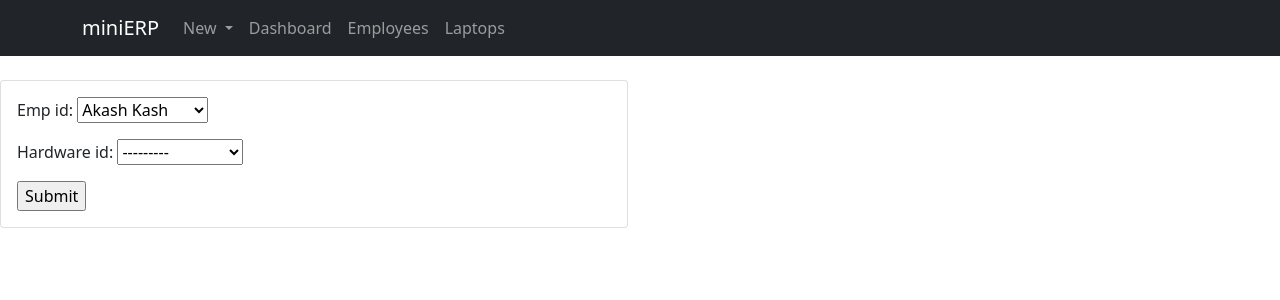
After one commit to 9akashnp8/mini-ERP, a Django app: page /onbrd_hw_assign/1 in a window 1280 px wide. The commit adds this page. Shown: the top 300 px of the page. Run offline with Django 4.2, Linux system fonts and the light colour scheme; data comes from the database, SQL or seed files in the repository; both versions use the stored data as it was after the commit; parts of the project's set-up code (start-up, migrations or seed data) failed here and were passed over.

Commit message:
add new features 1. assign laptops to employees & 2. filter employees table

```diff
--- a/hardware/forms.py
+++ b/hardware/forms.py
@@ -1,5 +1,5 @@
 from django.forms import DateInput, ModelForm
-from .models import Employee, Laptop
+from .models import Employee, Hardware, Laptop
 
 class EmployeeForm(ModelForm):
     class Meta:
@@ -14,3 +14,8 @@ class LaptopForm(ModelForm):
             'laptop_date_purchased': DateInput(),
             'laptop_date_sold': DateInput()
         }
+
+class HardwareAssignmentForm(ModelForm):
+    class Meta:
+        model = Hardware
+        fields = '__all__'
--- a/hardware/models.py
+++ b/hardware/models.py
@@ -57,6 +57,8 @@ class Employee(models.Model):
     history = HistoricalRecords()
 
     def __str__(self):
+        if self.emp_name == None:
+            return "NAME IS NULL"
         return self.emp_name
 
 #Models for the Laptop side of the app
@@ -92,6 +94,7 @@ class Laptop(models.Model):
     model = models.ForeignKey(LaptopModel, null=True, on_delete=models.SET_NULL)
     media = models.ForeignKey(LaptopMedia, null=True, on_delete=models.SET_NULL)
     laptop_status = models.CharField(max_length=20, null=True, choices=LAPTOP_STATUSES)
+    laptop_location = models.ForeignKey(Location, null=True, blank=False, on_delete=models.SET_NULL)
     laptop_date_purchased = models.DateField(null=True)
     laptop_date_sold = models.DateField(null=True, blank=True)
     laptop_date_created = models.DateField(auto_now_add=True)
@@ -111,7 +114,8 @@ class Laptop(models.Model):
         today = date.today()
         age = today - self.laptop_date_purchased
         age_stripped = str(age).split(",", 1)[0]
-        return age_stripped
+        return
+
 
 #Model linking the Employee to the various hardwares (Eg: Laptops, Tablets)
 class Hardware(models.Model):
--- a/hardware/templates/hardware/dash_employees.html
+++ b/hardware/templates/hardware/dash_employees.html
@@ -38,6 +38,10 @@
         <div class="col">
             <div class="card card-body">
                 <h5 class="card-title">Employee List</h5>
+                <form method="GET">
+                  {{myFilter.form}}
+                  <button class="btn btn-primary" type="submit">Search</button>
+                </form>
                 <table class="table table-stripped">
                     <thead>
                       <tr>
--- a/hardware/templates/hardware/dash_laptops.html
+++ b/hardware/templates/hardware/dash_laptops.html
@@ -119,8 +119,9 @@
                                 <td><a href="{% url 'laptop' lap.id %}">{{lap.laptop_sr_no}}</a></td>
                                 <td>{{lap.laptop_status}}</td>
                                 <td>{{lap.laptop_age}}</td>
-                                <td><button type="button" class="btn btn-primary btn-sm">Edit</button>
-                                    <button type="button" class="btn btn-danger btn-sm">Delete</button>
+                                <td>
+                                    <a class="btn btn-primary btn-sm" href="{% url 'laptop_edit' lap.id %}">Edit</a>
+                                    <a class="btn btn-danger btn-sm" href="{% url 'laptop_del' lap.id %}">Delete</a>
                                 </td>
                             </tr>
                         {% endfor %}
--- a/hardware/templates/hardware/navbar.html
+++ b/hardware/templates/hardware/navbar.html
@@ -8,7 +8,7 @@
               New
             </a>
             <ul class="dropdown-menu" aria-labelledby="navbarDropdown">
-              <li><a class="dropdown-item" href="#">Onboarding</a></li>
+              <li><a class="dropdown-item" href="{% url 'onbrd_emp_add' %}">Onboarding</a></li>
               <li><a class="dropdown-item" href="#">Replacement Request</a></li>
               <li><a class="dropdown-item" href="#">Exit Process</a></li>
             </ul>
--- /dev/null
+++ b/hardware/templates/hardware/onbrd_hw_assign.html
@@ -0,0 +1,15 @@
+{% extends 'hardware/main.html' %}
+
+{% block content %}
+<div class="row">
+    <div class="col-md-6">
+        <div class="card card-body">
+            <form action="" type="submit" method="POST" name="submit">
+                {% csrf_token %}
+                {{form.as_p}}
+                <input type="submit" name="Submit">
+            </form>
+        <div>
+    </div>
+</div>
+{% endblock %}
--- a/hardware/urls.py
+++ b/hardware/urls.py
@@ -22,4 +22,8 @@ urlpatterns = [
     path('laptop_edit/<str:pk>', views.laptop_edit, name='laptop_edit'),
     path('laptop_del/<str:pk>', views.laptop_del, name='laptop_del'),
 
+    #Onboarding
+    path('onbrd_emp_add', views.onbrd_emp_add, name='onbrd_emp_add'),
+    path('onbrd_hw_assign/<str:pk>', views.onbrd_hw_assign, name='onbrd_hw_assign'),
+
 ]
--- a/hardware/views.py
+++ b/hardware/views.py
@@ -1,6 +1,7 @@
 from django.shortcuts import render, redirect
 from .models import *
-from .forms import EmployeeForm, LaptopForm
+from .forms import EmployeeForm, HardwareAssignmentForm, LaptopForm
+from .filters import EmployeeFilter
 
 def home(request):
     return render(request, 'hardware/dashboard.html')
@@ -19,13 +20,18 @@ def employees(request):
     active_emps = Employee.objects.filter(emp_status = 'Active').count()
     inactive_emps = Employee.objects.filter(emp_status = 'InActive').count()
 
-    context = {'active_emps': active_emps, 'inactive_emps': inactive_emps, 'employees': employees}
+    myFilter = EmployeeFilter(request.GET, queryset=employees)
+    employees = myFilter.qs
+
+    context = {'active_emps': active_emps, 'inactive_emps': inactive_emps, 'employees': employees,
+    'myFilter':myFilter}
 
     return render(request, 'hardware/dash_employees.html', context)
 
 def employee(request, pk):
     employee_info = Employee.objects.get(emp_id=pk)
-
+    hardwares_assigned = Hardware.objects.filter(emp_id=pk)
+    hardware_type = Hardware._meta.get_field('hardware_id').remote_field.model.__name__
     qry = employee_info.history.all()
 
     def historical_changes(qry):
@@ -44,7 +50,7 @@ def employee(request, pk):
 
     changes = historical_changes(qry)
 
-    context = {'employee_info': employee_info, 'changes':changes, 'edit_history':edit_history}
+    context = {'employee_info': employee_info, 'hardwares_assigned':hardwares_assigned, 'hardware_type':hardware_type, 'changes':changes, 'edit_history':edit_history}
     return render(request, 'hardware/employee.html', context)
 
 def employee_add(request):
@@ -135,3 +141,26 @@ def laptop_del(request, pk):
 
     context = {'laptop':laptop}
     return render(request, 'hardware/laptop_del.html', context)
+
+def onbrd_emp_add(request):
+    form = EmployeeForm()
+    if request.method == "POST":
+        #print(request.POST)
+        form = EmployeeForm(request.POST)
+        if form.is_valid():
+            form.save()
+            return redirect('/onbrd_hw_assign')
+    context = {'form':form}
+    return render(request, 'hardware/onbrd_emp_add.html', context)
+
+def onbrd_hw_assign(request, pk):
+    employee = Employee.objects.get(emp_id=pk)
+    form = HardwareAssignmentForm(initial={'emp_id':employee})
+    if request.method == "POST":
+        form = HardwareAssignmentForm(request.POST)
+        if form.is_valid():
+            form.save()
+            return redirect('/dash_employees')
+
+    context = {'form':form}
+    return render(request, 'hardware/onbrd_hw_assign.html', context)
--- a/minierp/settings.py
+++ b/minierp/settings.py
@@ -41,6 +41,7 @@ INSTALLED_APPS = [
 
     #3rd party
     'simple_history',
+    'django_filters',
 ]
 
 MIDDLEWARE = [
--- a/requirements.txt
+++ b/requirements.txt
@@ -1,6 +1,7 @@
 asgiref==3.4.1
 Django==4.0.1
 django-extensions==3.1.5
+django-filter==21.1
 django-simple-history==3.0.0
 Pillow==9.0.0
 sqlparse==0.4.2
```
Also changed, not shown: hardware/filters.py (added, +10 -0 lines), hardware/templates/hardware/employee.html (+9 -12 lines), hardware/templates/hardware/onbrd_emp_add.html (added, +16 -0 lines), db.sqlite3, hardware/migrations/0010_laptop_laptop_location_alter_laptop_hardware_id.py (added).
